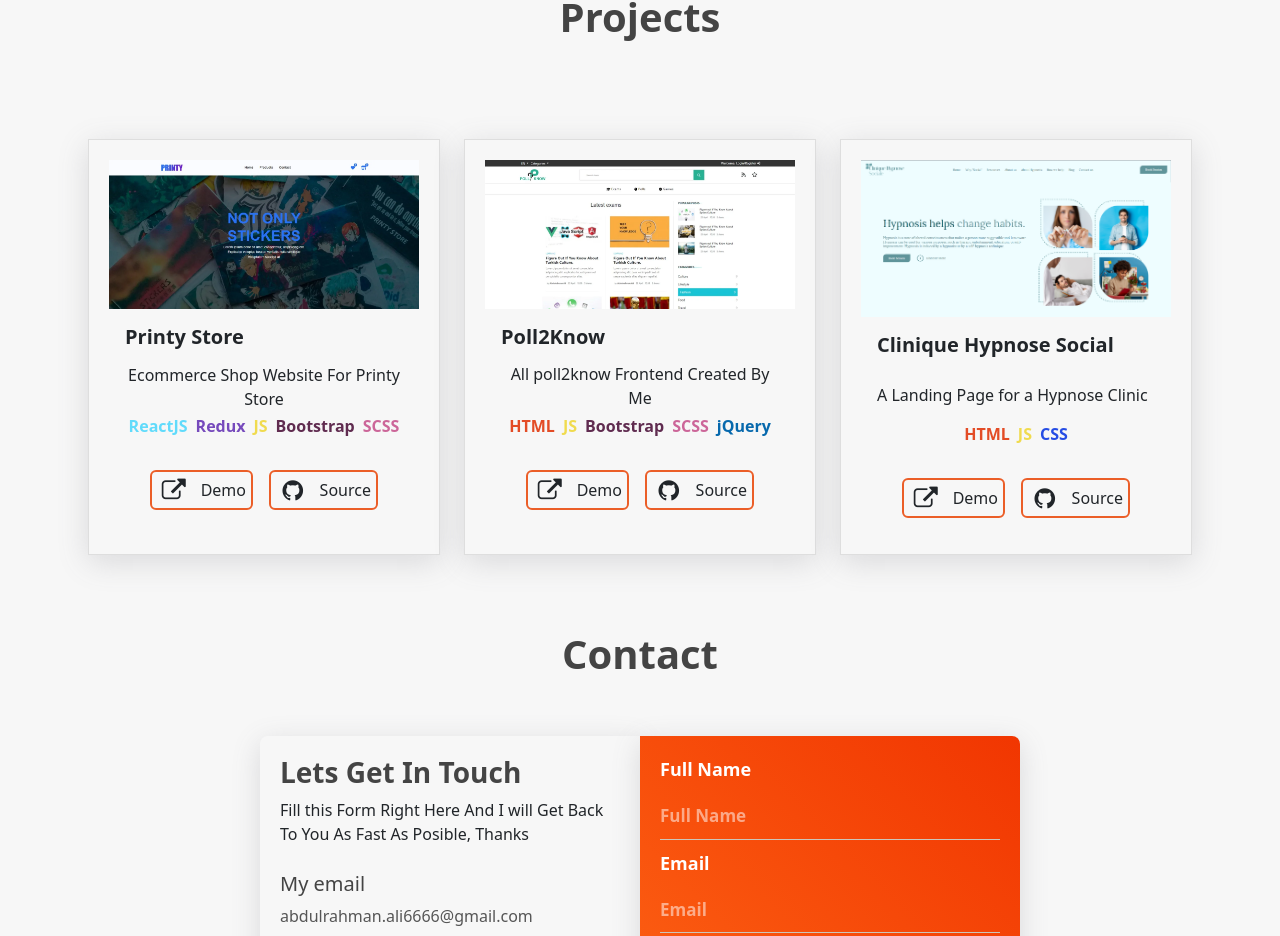
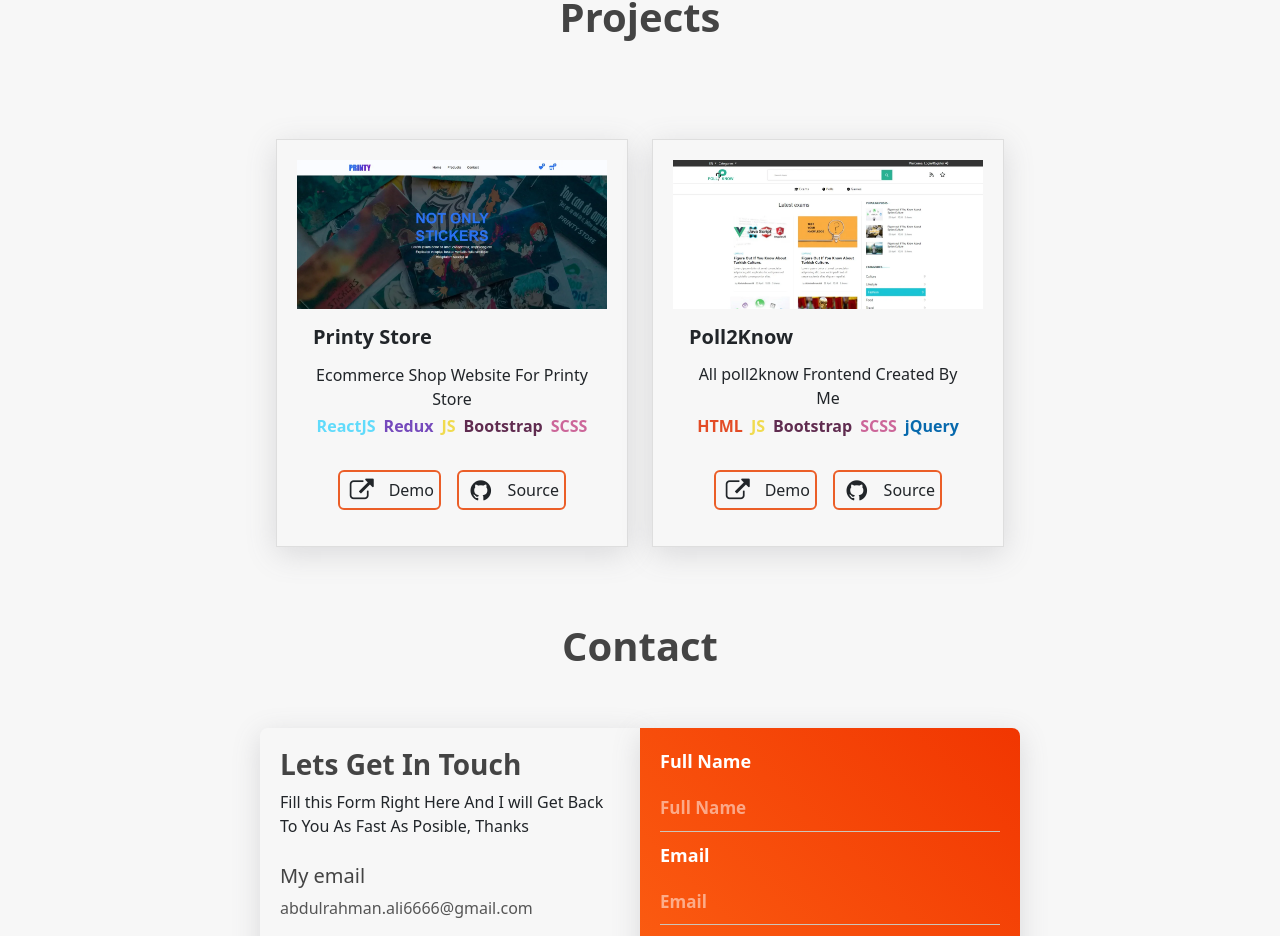
Before and after one commit to abdulrahmanali-dev/my-portofolio, a React (Create React App) app: page / in a window 1280 px wide. Shown: the part 1632-2568 px from the top of the page. Built offline with nearby package versions, Linux system fonts and the light colour scheme.

Commit message:
update project

```diff
--- a/src/assets/data/projects.js
+++ b/src/assets/data/projects.js
@@ -19,13 +19,14 @@ export const projects = [
     imgUrl: project6Img,
     link: "https://poll2know.com/en/",
     source: "https://github.com/abdulrahmanali-dev/poll2know.com_frontend",
-  },
-  {
-    name: "Clinique Hypnose Social",
-    desc: "A Landing Page for a Hypnose Clinic",
-    tech: ["HTML", "JS", "CSS"],
-    imgUrl: project7Img,
-    link: "https://clinique-hypnose.netlify.app",
-    source: "https://github.com/abdulrahmanali-dev/clinique-hypnose-social",
-  },
+  }
+  // ,
+  // {
+  //   name: "Clinique Hypnose Social",
+  //   desc: "A Landing Page for a Hypnose Clinic",
+  //   tech: ["HTML", "JS", "CSS"],
+  //   imgUrl: project7Img,
+  //   link: "https://clinique-hypnose.netlify.app",
+  //   source: "https://github.com/abdulrahmanali-dev/clinique-hypnose-social",
+  // },
 ];
```
